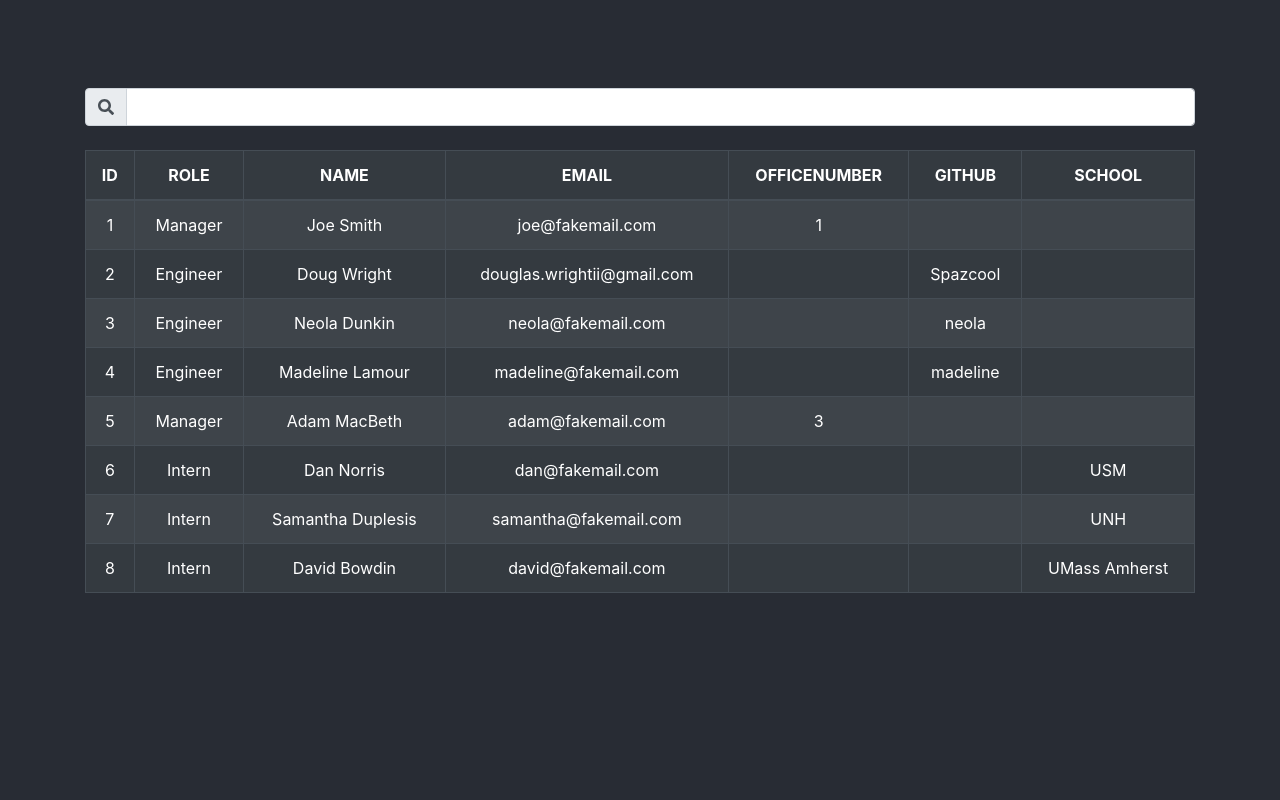
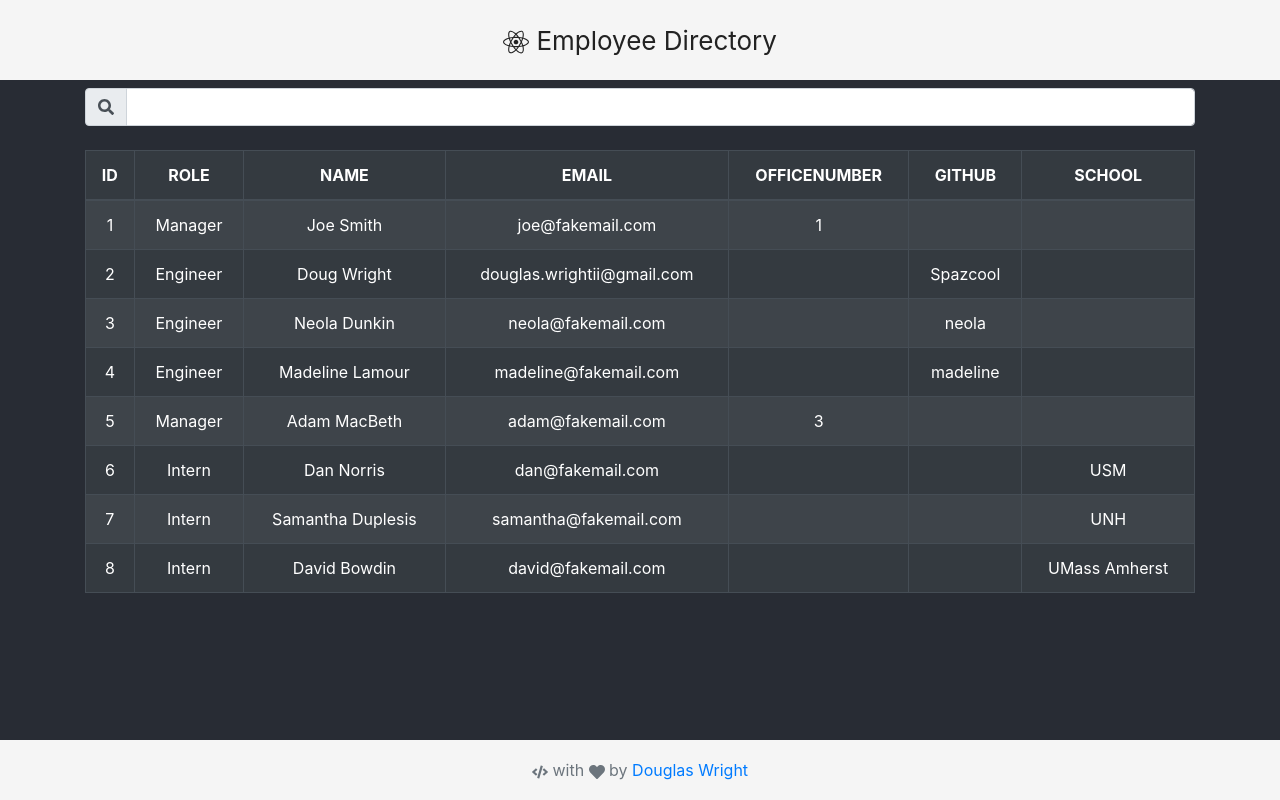
Before and after one commit to Spazcool/employee-directory, a React (Create React App) app: page / in a window 1280 px wide. Built offline with nearby package versions, Linux system fonts and the light colour scheme.

Commit message:
add header & footer

```diff
--- a/src/App.css
+++ b/src/App.css
@@ -11,16 +11,26 @@ body {
 }
 
 .App-header {
-  background-color: #282c34;
+  background-color: #f5f5f5;
   min-height: 10vh;
   display: flex;
   flex-direction: column;
   align-items: center;
   justify-content: center;
   font-size: calc(10px + 2vmin);
-  color: white;
+  color: #222;
 }
 
 .App-link {
   color: #61dafb;
 }
+
+.footer {
+  position: absolute;
+  bottom: 0;
+  width: 100%;
+  height: 60px; /* Set the fixed height of the footer here */
+  line-height: 60px; /* Vertically center the text there */
+  text-align: center;
+  background-color: #f5f5f5;
+}
--- a/src/App.js
+++ b/src/App.js
@@ -4,6 +4,8 @@ import Row from 'react-bootstrap/Row';
 import Col from 'react-bootstrap/Col';
 import Table from './components/Table.js';
 import SearchBar from './components/SearchBar.js';
+import Header from './components/Header.js';
+import Footer from './components/Footer.js';
 import './App.css';
 import data from './data/example.json';
 
@@ -19,7 +21,7 @@ class App extends React.Component{
   render(){
     return (
       <div className="App">
-        <header className="App-header"/>
+        <Header />
         <Container>
           <Row className="mt-2 mb-2">
             <Col>
@@ -35,6 +37,7 @@ class App extends React.Component{
             </Col>
           </Row>
         </Container>
+        <Footer/>
       </div>
     )
   };
--- /dev/null
+++ b/src/components/Footer.js
@@ -0,0 +1,17 @@
+import React from 'react';
+import {FaCode, FaHeart} from 'react-icons/fa/';
+import '../App.css';
+
+class Footer extends React.Component{
+  render(){
+    return(
+      <footer className="footer">
+        <div className="container">
+          <span className="text-muted"><FaCode/> with <FaHeart/> by <a href="http://www.spazcool.com">Douglas Wright</a></span>
+        </div>
+      </footer>
+    )
+  }
+}
+
+export default Footer;
--- /dev/null
+++ b/src/components/Header.js
@@ -0,0 +1,15 @@
+import React from 'react';
+import {FaReact} from 'react-icons/fa/';
+import '../App.css';
+
+class Header extends React.Component{
+  render(){
+    return(
+      <nav className="App-header">
+        <span><FaReact/> Employee Directory</span>
+      </nav>
+    )
+  }
+}
+
+export default Header;
```
